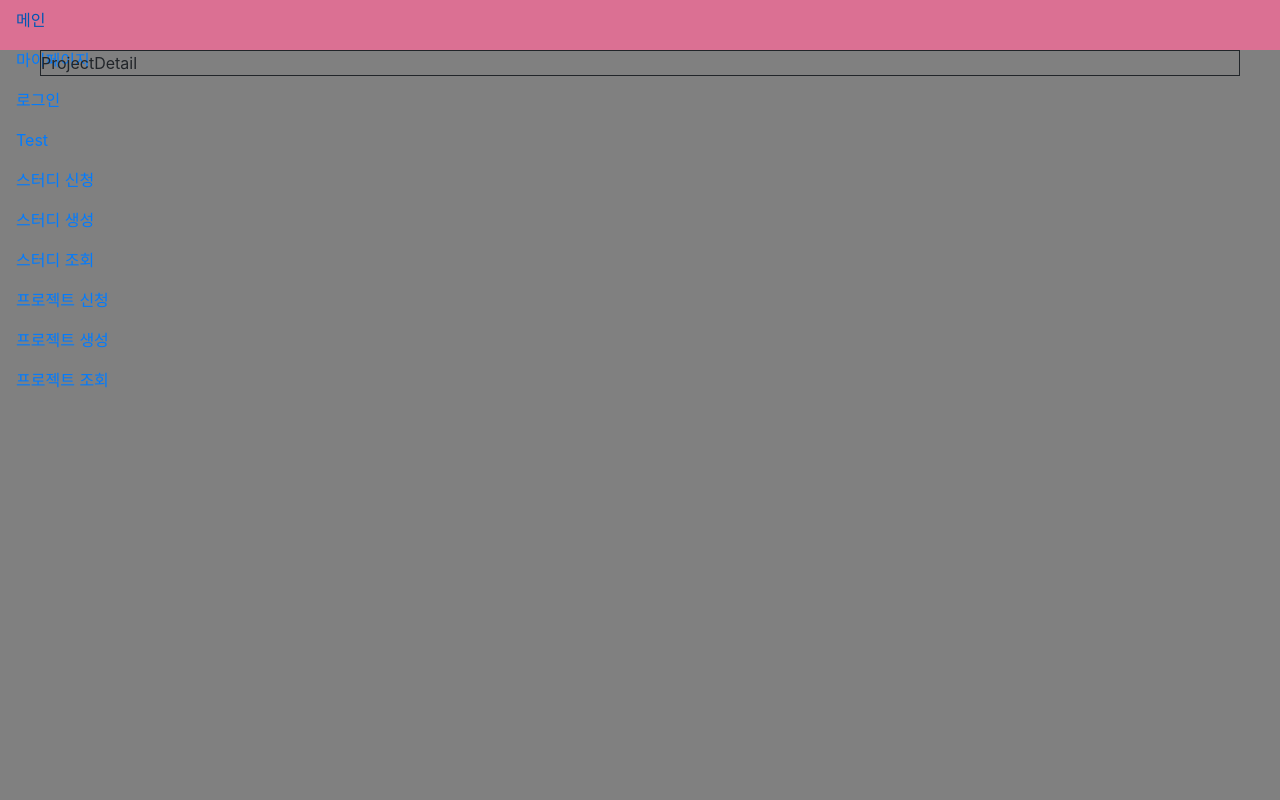
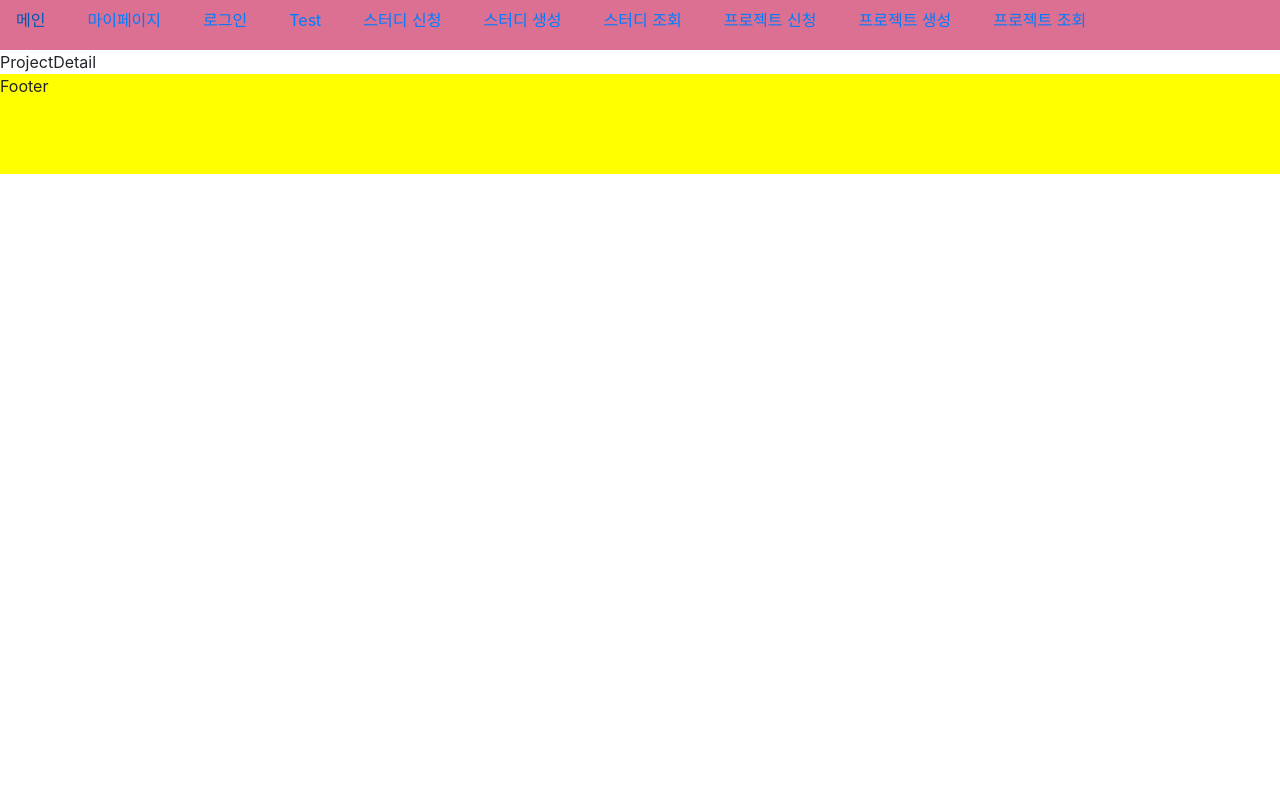
Before and after one commit to 3ddd-developers/3d-frontend, a React app: page /#/projectDetail in a window 1280 px wide. Shown: the top 800 px of the page. Built offline with nearby package versions, Linux system fonts and the light colour scheme.

Commit message:
[feat] GNB 링크 수평 배치되도록 수정

```diff
--- a/src/style.scss
+++ b/src/style.scss
@@ -1,3 +1,5 @@
+@import "~bootstrap/scss/bootstrap";
+
 $fontColor: pink;
 $fontSize: 52px;
 
@@ -15,21 +17,22 @@ footer {
   background-color: yellow;
 }
 
-#content {
-  background-color: gray;
-}
+// #content {
+//   background-color: gray;
+// }
 
-#content {
-  height: 1008px;
-  background-color: gray;
-}
+// #content {
+//   height: 1008px;
+//   background-color: gray;
+// }
 
-#innerContent {
-  width: 1200px;
-  margin: 0 auto;
-  border: 1px solid;
-}
+// #innerContent {
+//   width: 1200px;
+//   margin: 0 auto;
+//   border: 1px solid;
+// }
 
 .nav-link {
   margin-right: 10px;
+  float: left;
 }
```
